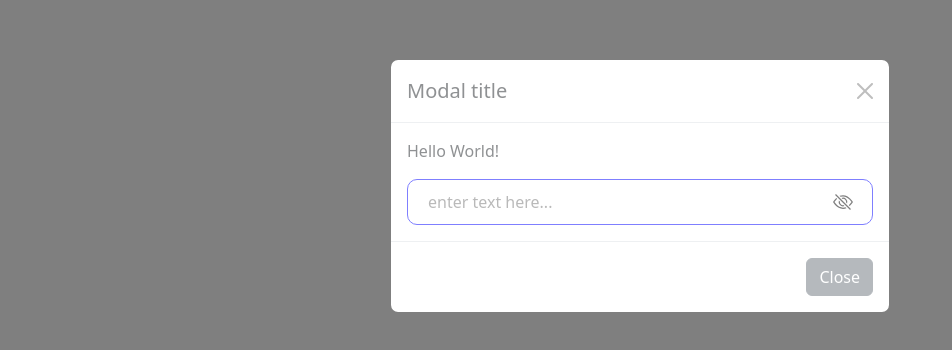
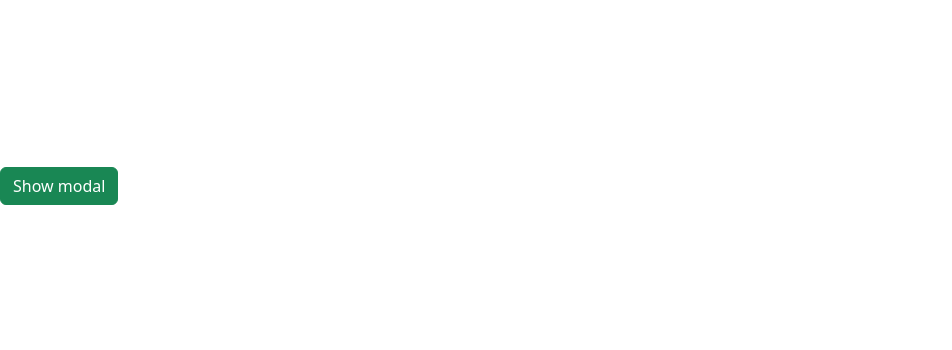
Before and after one commit to FillArt/valery-task, a React (Vite) app: page / in a window 1280 px wide. Shown: the part 214-564 px from the top of the page, without its empty margins (0-952 px from the left). Built offline with nearby package versions, Linux system fonts and the light colour scheme.

Commit message:
refactor: minor fix isModalOpen

```diff
--- a/src/pages/home/ui/Home.jsx
+++ b/src/pages/home/ui/Home.jsx
@@ -1,11 +1,11 @@
-import {useState} from "react";
+import {useCallback, useState} from "react";
 
 import {Modal} from "@/features/modal/Modal.jsx";
 import {Button} from "@/shared/ui/Button.jsx";
 import {PasswordInput} from "@/features/pasword/PasswordInput.jsx";
 
 export const Home = () => {
-    const [isModalOpen, setIsModalOpen] = useState(true);
+    const [isModalOpen, setIsModalOpen] = useState(false);
     const [password, setPassword] = useState("");
 
     return (
```
